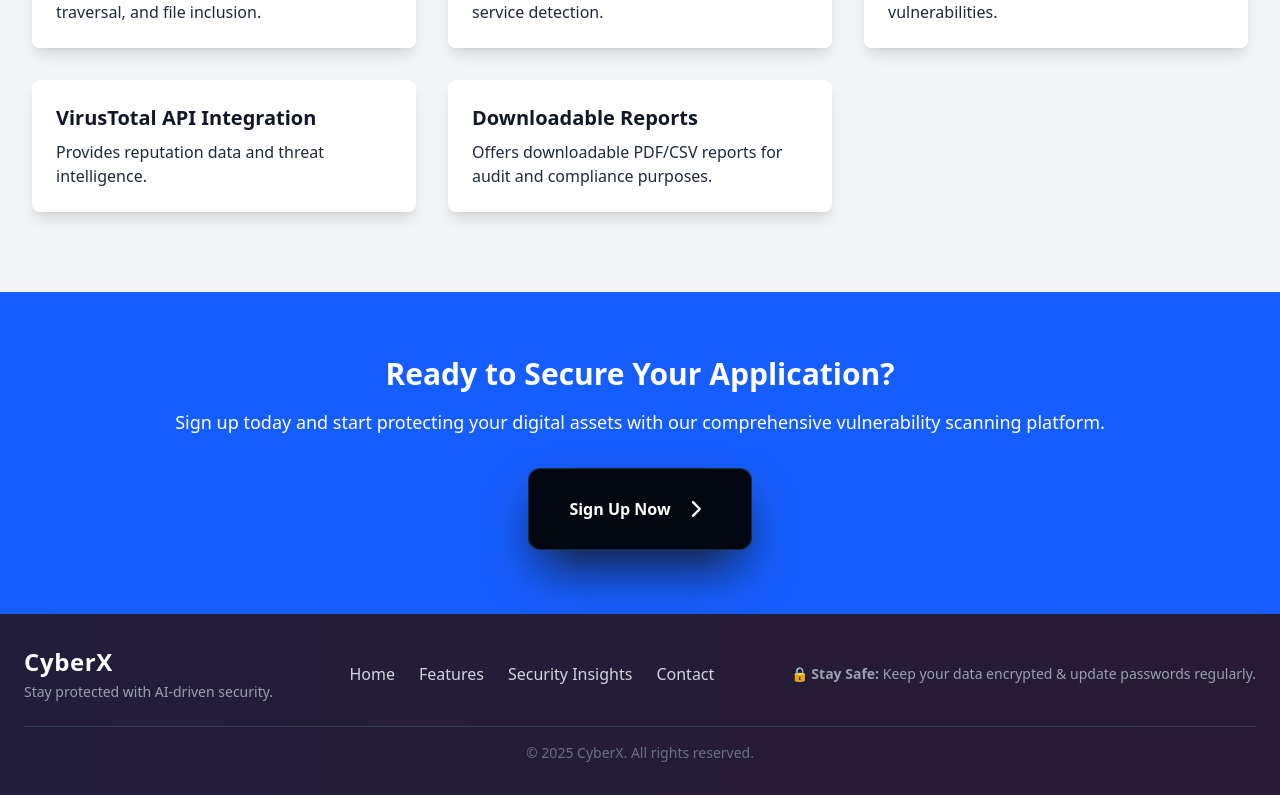
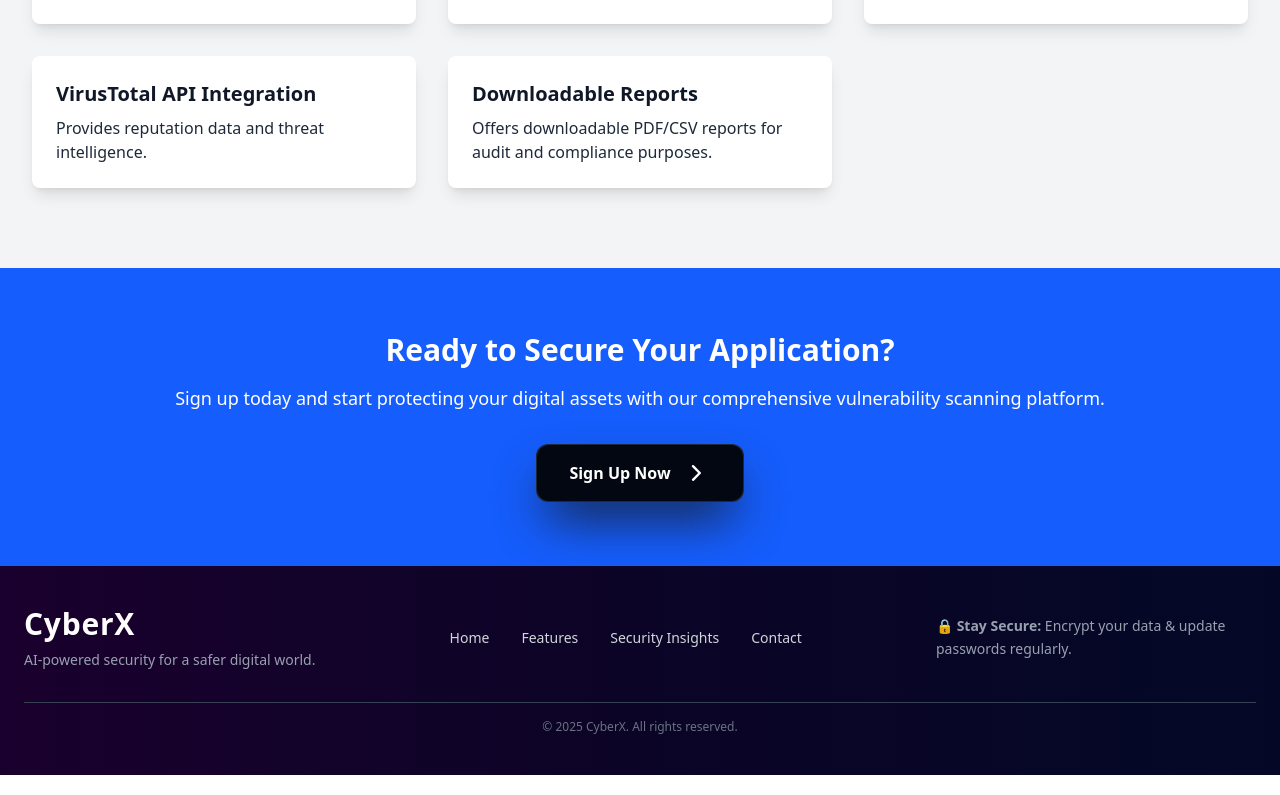
Before and after one commit to codehb01/cybersecurity, a React (Vite) app in the folder frontend/: page / in a window 1280 px wide. Shown: the part 1090-1885 px from the top of the page. Built offline with nearby package versions, Linux system fonts and the light colour scheme.

Commit message:
commit by pranit
UI updates

```diff
--- a/frontend/src/components/Footer.jsx
+++ b/frontend/src/components/Footer.jsx
@@ -2,33 +2,31 @@ import { motion } from "framer-motion";
 
 export default function Footer() {
   return (
-    <footer className="relative text-gray-300 py-8 px-6 overflow-hidden">
-      {/* Background Gradient Animation */}
-      <div className="absolute inset-0 bg-gradient-to-r from-[#040826] via-[#0b0426] to-[#10021c] opacity-90 animate-gradient"></div>
+    <footer className="relative text-gray-300 py-10 px-6 overflow-hidden bg-gradient-to-r from-[#1a002e] via-[#0b0426] to-[#040826]">
+      {/* Animated Gradient Overlay */}
+      <div className="absolute inset-0 opacity-90 animate-gradient"></div>
 
       <motion.div
-        className="relative container mx-auto flex flex-col md:flex-row justify-between items-center"
+        className="relative container mx-auto flex flex-col md:flex-row justify-between items-center text-center md:text-left space-y-6 md:space-y-0"
         initial={{ opacity: 0, y: 10 }}
         animate={{ opacity: 1, y: 0 }}
-        transition={{ duration: 0.8, ease: "easeOut" }}
+        transition={{ duration: 0.6, ease: "easeOut" }}
       >
         {/* Brand Section */}
-        <div className="mb-6 md:mb-0">
-          <h2 className="text-2xl font-extrabold text-white tracking-wide">
-            CyberX
-          </h2>
-          <p className="text-gray-400 text-sm mt-1">
-            Stay protected with AI-driven security.
+        <div>
+          <h2 className="text-3xl font-bold text-white tracking-wide">CyberX</h2>
+          <p className="text-gray-400 text-sm mt-2 max-w-xs">
+            AI-powered security for a safer digital world.
           </p>
         </div>
 
         {/* Navigation Links */}
-        <div className="flex space-x-6">
+        <div className="flex space-x-8 text-sm">
           {["Home", "Features", "Security Insights", "Contact"].map((item, index) => (
             <motion.a
               key={index}
               href="#"
-              className="hover:text-blue-300 transition"
+              className="hover:text-blue-400 transition duration-300"
               whileHover={{ scale: 1.1 }}
             >
               {item}
@@ -37,24 +35,24 @@ export default function Footer() {
         </div>
 
         {/* Security Awareness */}
-        <div className="text-sm text-gray-400 text-center md:text-right">
-          <p>
-            🔒 <strong>Stay Safe:</strong> Keep your data encrypted & update passwords regularly.
+        <div className="max-w-xs">
+          <p className="text-gray-400 text-sm leading-relaxed">
+            🔒 <strong>Stay Secure:</strong> Encrypt your data & update passwords regularly.
           </p>
         </div>
       </motion.div>
 
-      {/* Copyright */}
+      {/* Copyright Section */}
       <motion.div
-        className="relative border-t border-gray-700 mt-6 pt-4 text-center text-gray-500 text-sm"
+        className="relative border-t border-gray-700 mt-8 pt-4 text-center text-gray-500 text-xs"
         initial={{ opacity: 0 }}
         animate={{ opacity: 1 }}
-        transition={{ delay: 0.5, duration: 0.8 }}
+        transition={{ delay: 0.3, duration: 0.6 }}
       >
         © {new Date().getFullYear()} CyberX. All rights reserved.
       </motion.div>
 
-      {/* CSS for Dynamic Gradient */}
+      {/* CSS for Dynamic Gradient Animation */}
       <style jsx>{`
         @keyframes gradientShift {
           0% { background-position: 0% 50%; }
@@ -63,7 +61,7 @@ export default function Footer() {
         }
 
         .animate-gradient {
-          animation: gradientShift 10s infinite ease-in-out;
+          animation: gradientShift 12s infinite ease-in-out;
           background-size: 200% 200%;
         }
       `}</style>
--- a/frontend/src/components/MainPage.jsx
+++ b/frontend/src/components/MainPage.jsx
@@ -51,10 +51,10 @@ const HeroSection = () => (
         <div className="relative group">
           <Link
             to="/Login" // Link to the login page
-            className="relative inline-block p-px font-semibold leading-6 text-white bg-gray-800 shadow-2xl cursor-pointer rounded-xl shadow-zinc-900 transition-transform duration-300 ease-in-out hover:scale-110 active:scale-95"
+            className="relative inline-block p-px font-semibold leading-6 text-white bg-gray-800 shadow-2xl cursor-pointer rounded-xl shadow-zinc-900 transition-transform duration-300 ease-in-out hover:scale-120 active:scale-100"
           >
-            <span className="absolute inset-0 rounded-xl bg-gradient-to-r from-teal-400 via-blue-500 to-purple-500 p-[2px] opacity-0 transition-opacity duration-500 group-hover:opacity-100" />
-            <span className="relative z-10 block px-10 py-6 rounded-xl bg-gray-950">
+            <span className="absolute inset-0 rounded-xl bg-gradient-to-r from-teal-400 via-blue-500 to-purple-500 p-[4px] opacity-0 transition-opacity duration-500 group-hover:opacity-100" />
+            <span className="relative z-10 block px-8 py-3 rounded-xl bg-gray-950">
               <div className="relative z-10 flex items-center space-x-2">
                 <span className="transition-all duration-500 group-hover:translate-x-1">Let's get started</span>
                 <svg className="w-8 h-8 transition-transform duration-500 group-hover:translate-x-1" data-slot="icon" aria-hidden="true" fill="currentColor" viewBox="0 0 20 20" xmlns="http://www.w3.org/2000/svg">
@@ -131,10 +131,10 @@ const CallToAction = () => (
         <div className="relative group">
           <Link
             to="/Login"
-            className="relative inline-block p-px font-semibold leading-6 text-white bg-gray-800 shadow-2xl cursor-pointer rounded-xl shadow-zinc-900 transition-transform duration-300 ease-in-out hover:scale-110 active:scale-95"
+            className="relative inline-block p-px font-semibold leading-6 text-white bg-gray-800 shadow-2xl cursor-pointer rounded-xl shadow-zinc-900 transition-transform duration-300 ease-in-out hover:scale-120 active:scale-100"
           >
             <span className="absolute inset-0 rounded-xl bg-gradient-to-r from-teal-400 via-blue-500 to-purple-500 p-[2px] opacity-0 transition-opacity duration-500 group-hover:opacity-100" />
-            <span className="relative z-10 block px-10 py-6 rounded-xl bg-gray-950">
+            <span className="relative z-10 block px-8 py-3 rounded-xl bg-gray-950">
               <div className="relative z-10 flex items-center space-x-2">
                 <span className="transition-all duration-500 group-hover:translate-x-1">Sign Up Now</span>
                 <svg className="w-8 h-8 transition-transform duration-500 group-hover:translate-x-1" data-slot="icon" aria-hidden="true" fill="currentColor" viewBox="0 0 20 20" xmlns="http://www.w3.org/2000/svg">
```
Also changed, not shown: frontend/src/components/LoginPage.jsx (+46 -82 lines).
